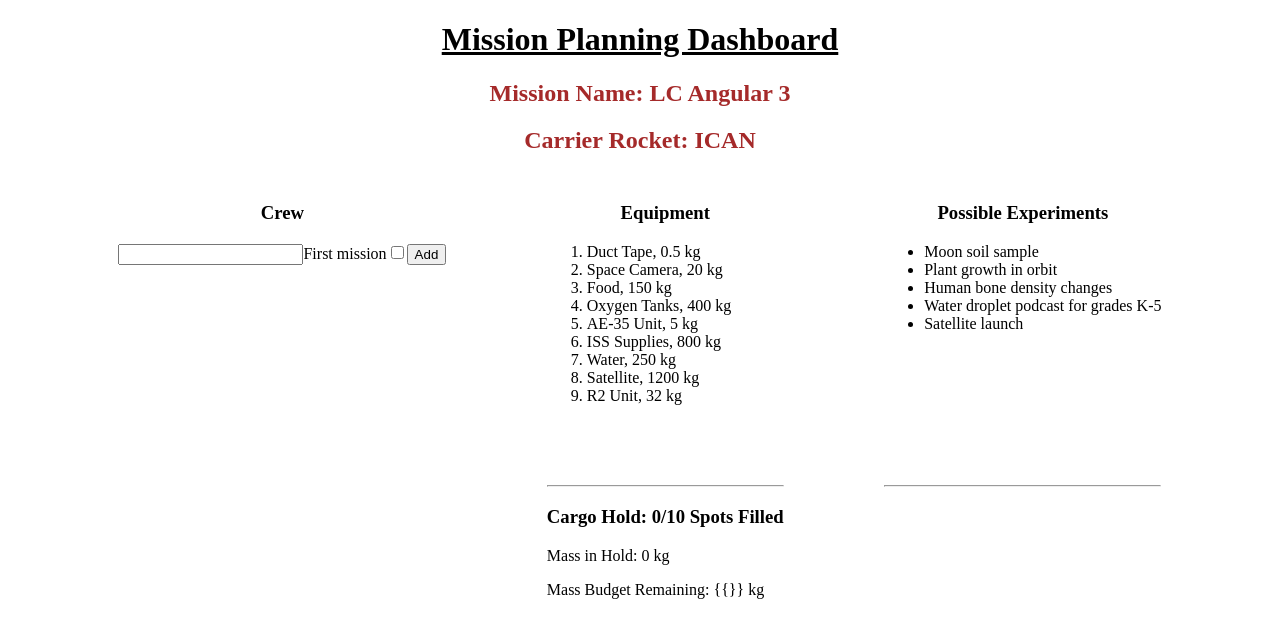
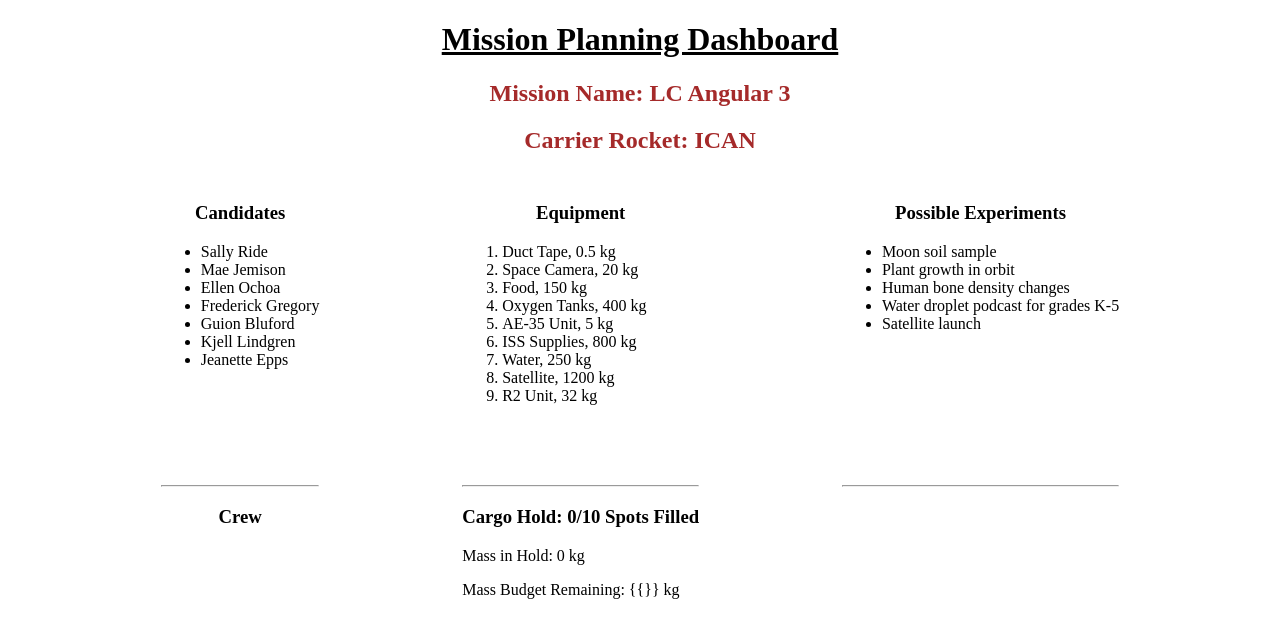
Before and after one commit to amitchell05/angular-lc101-mission-planner-one, an Angular app: page / in a window 1280 px wide. Shown: the top 638 px of the page. Built offline with nearby package versions, Linux system fonts and the light colour scheme.

Commit message:
add starter code for crew template

```diff
--- a/src/app/crew/crew.component.html
+++ b/src/app/crew/crew.component.html
@@ -1,26 +1,17 @@
-<h3>Crew</h3>
-<ul>
-  <li *ngFor="let member of crew">
-    <span *ngIf="memberBeingEdited !== member; else elseBlock">
-      <!-- display state of member -->
-      <span (click)="edit(member)" class="editable-text">{{
-        member.name
-      }}</span>
-      <span *ngIf="member.firstMission"> - 1st </span>
-      <button (click)="remove(member)">remove</button>
-    </span>
-
-    <ng-template #elseBlock>
-      <!-- edit state of member -->
-      <input
-        #updatedName
-        (keyup.enter)="save(updatedName.value, member)"
-        value="{{ member.name }}"
-      />
-      <button (click)="save(updatedName.value, member)">save</button>
-    </ng-template>
-  </li>
-</ul>
-<input #name type="text" />
-<label>First mission<input #firstMission type="checkbox" /></label>
-<button (click)="add(name.value, firstMission.checked)">Add</button>
+<div class="displayBox">
+  <h3>Candidates</h3>
+  <ul>
+    <li *ngFor="let member of candidates">{{ member.name }}</li>
+  </ul>
+</div>
+<hr />
+<div class="displayBox">
+  <h3>
+    Crew
+    <!-- Add a span tag here to display 'Full' when the crew reaches 3. -->
+  </h3>
+  <ol>
+    <li *ngFor="let astronaut of crew">{{ astronaut.name }}</li>
+  </ol>
+  <!-- Add an img tag here to display astronaut photos. -->
+</div>
```
